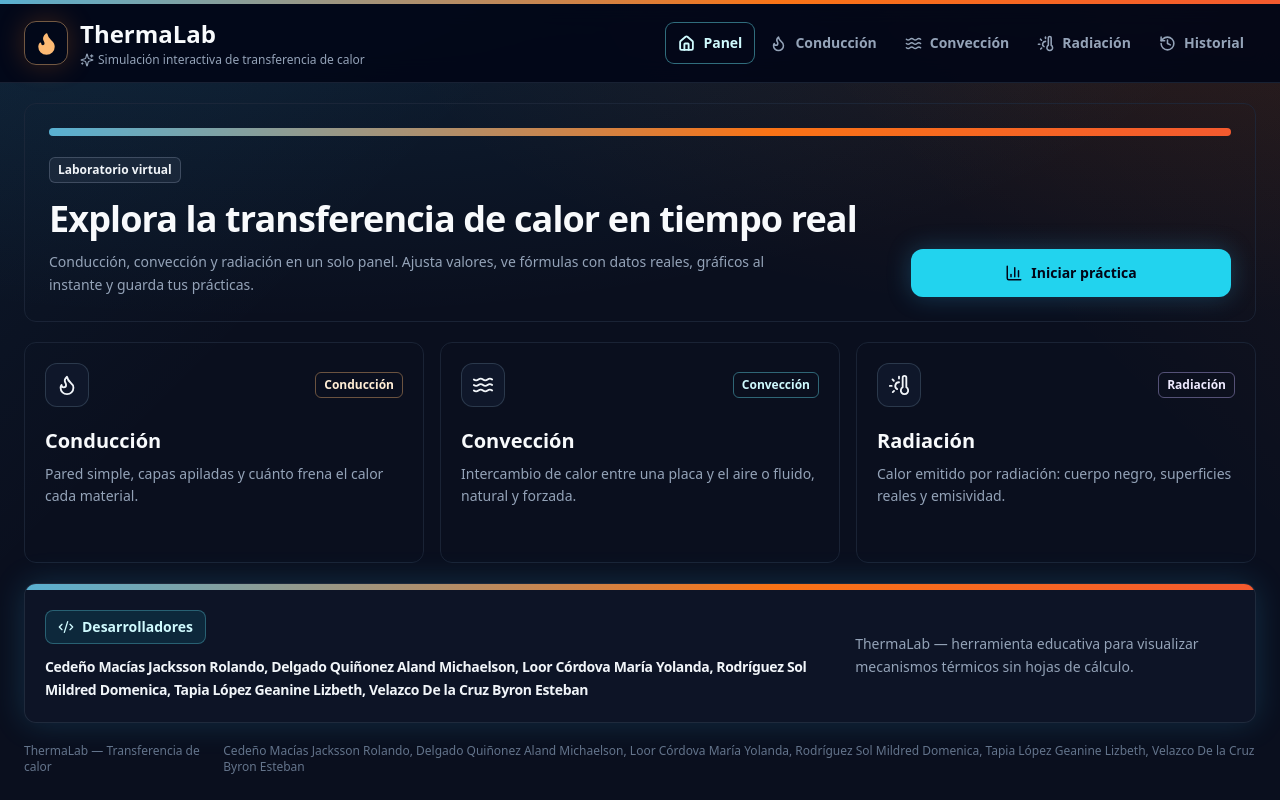
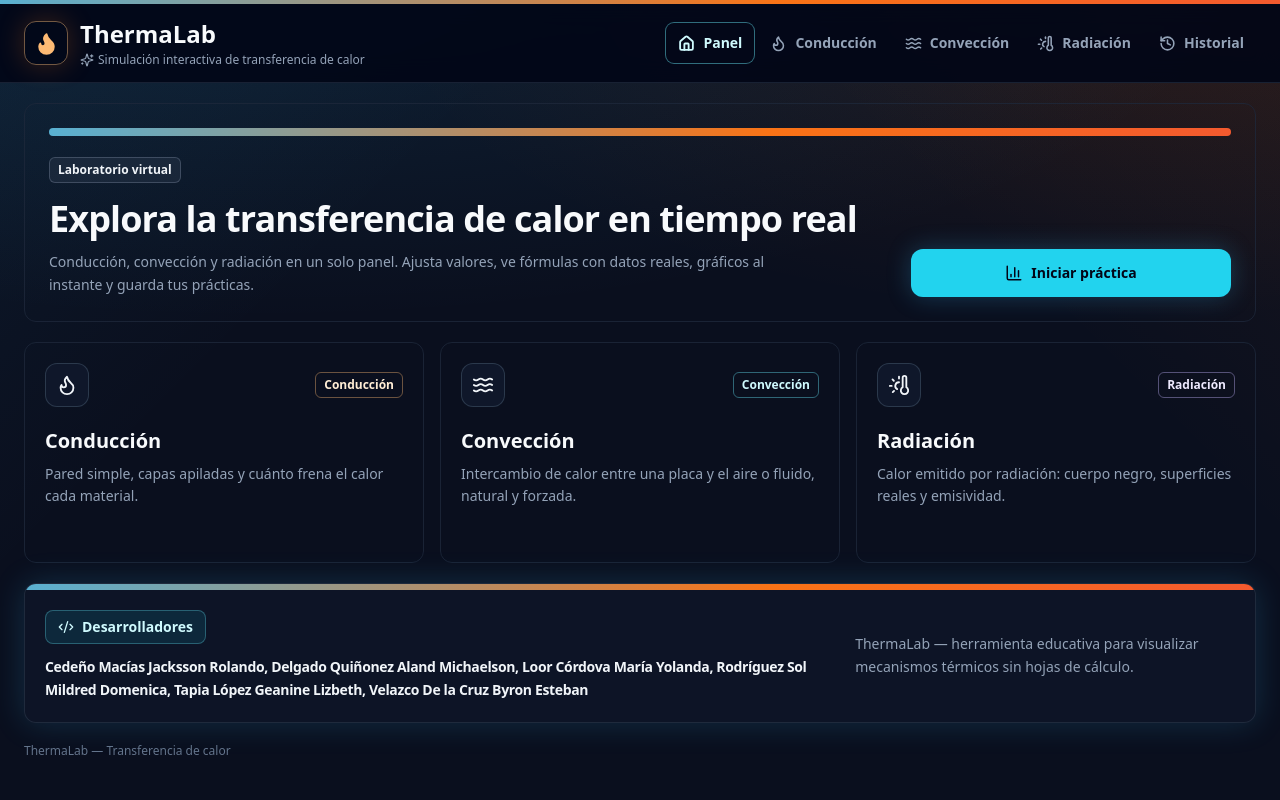
Before and after one commit to grisbope/thermalab, a React (Vite) app: page / in a window 1280 px wide. Built offline with nearby package versions, Linux system fonts and the light colour scheme; a web font is replaced by a local one.

Commit message:
Quitar nombres de desarrolladores del footer
Co-authored-by: Grismaldo Bone Jr. <alexbope75@gmail.com>

```diff
--- a/src/App.tsx
+++ b/src/App.tsx
@@ -317,9 +317,8 @@ export default function App() {
         <section className="min-w-0">{content}</section>
       </main>
       <BottomTabBar activeView={activeView} onNavigate={setActiveView} />
-      <footer className="mx-auto flex max-w-7xl flex-col gap-2 px-4 pb-6 text-xs text-slate-500 md:flex-row md:items-center md:justify-between md:px-6">
+      <footer className="mx-auto max-w-7xl px-4 pb-6 text-xs text-slate-500 md:px-6">
         <span>ThermaLab — Transferencia de calor</span>
-        <span>{developers}</span>
       </footer>
     </div>
   );
```
